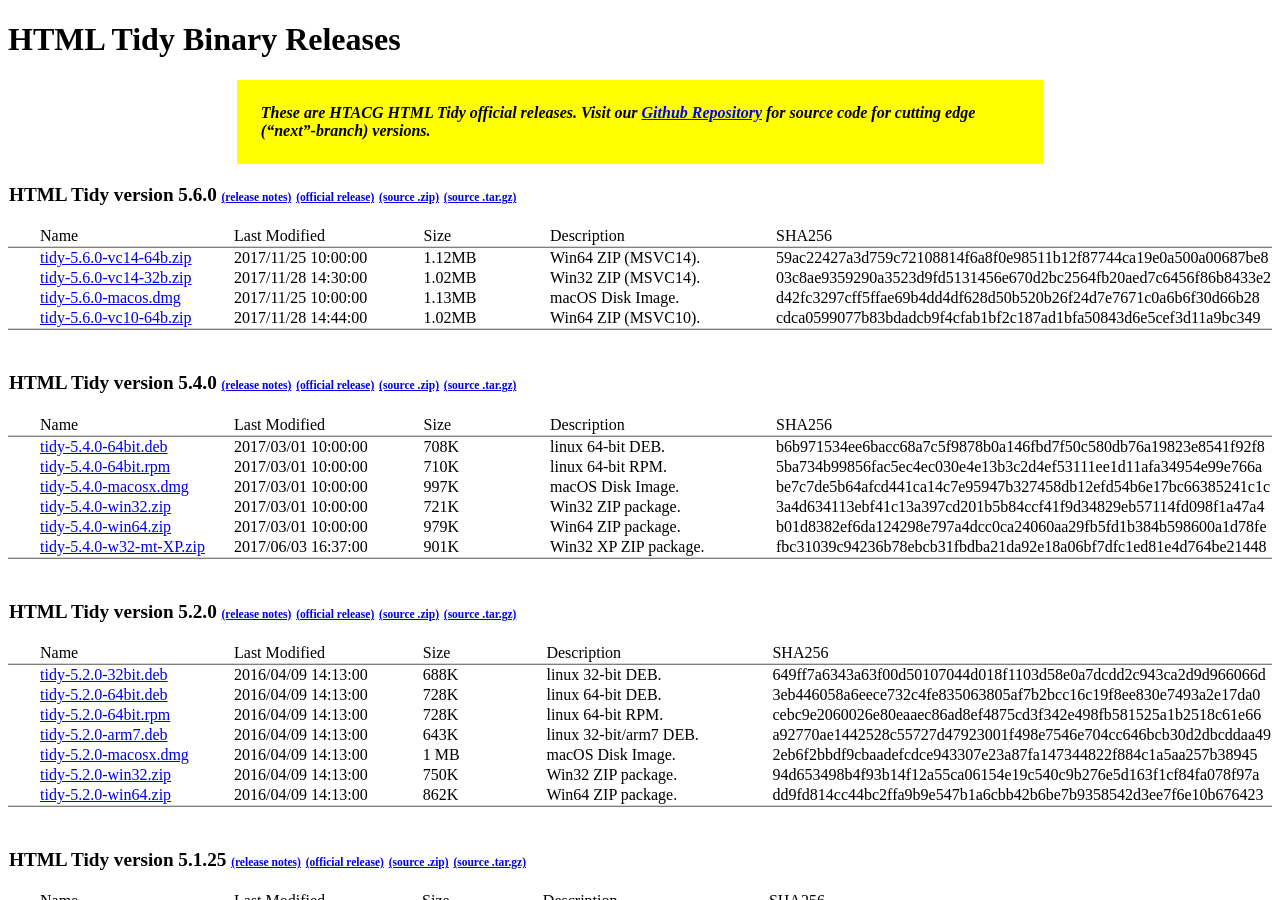
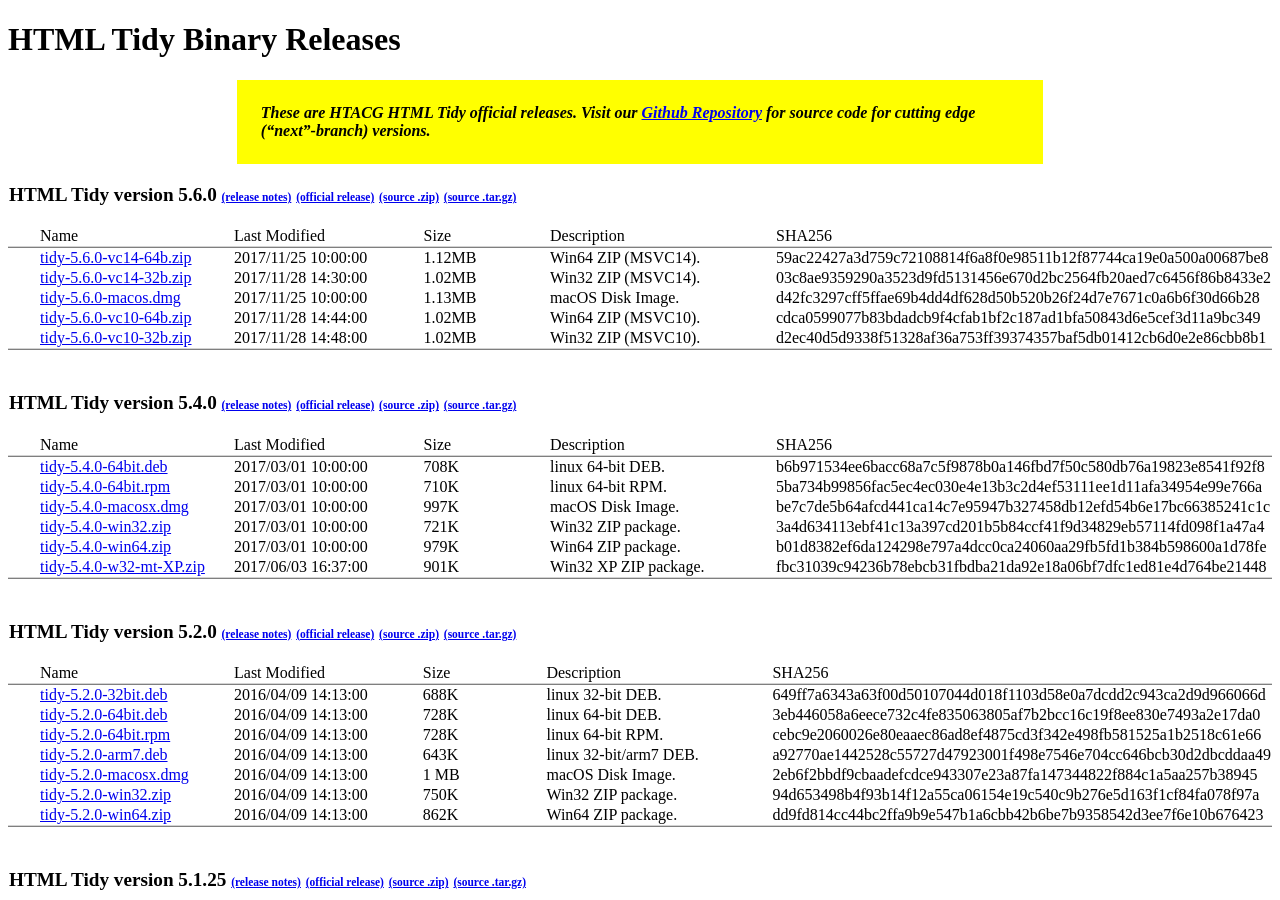
Before and after one commit to htacg/html-tidy.org.binaries, a Jekyll site: the page built from index.html, in a window 1280 px wide and 900 px high. Built offline with Jekyll 4.4.1, drawn with Linux system fonts in a browser that asks for light colours.

Commit message:
Add tidy-5.6.0-vc10-32b.zip

```diff
--- a/_data/tidy.yml
+++ b/_data/tidy.yml
@@ -25,6 +25,12 @@
       modified: 2017/11/28 14:44:00
       describe: Win64 ZIP (MSVC10).
       sha256: cdca0599077b83bdadcb9f4cfab1bf2c187ad1bfa50843d6e5cef3d11a9bc349
+
+    - filename: tidy-5.6.0-vc10-32b.zip
+      filesize: 1.02MB
+      modified: 2017/11/28 14:48:00
+      describe: Win32 ZIP (MSVC10).
+      sha256: d2ec40d5d9338f51328af36a753ff39374357baf5db01412cb6d0e2e86cbb8b1
 
 - release: 5.4.0
   heading: HTML Tidy version 5.4.0
```
